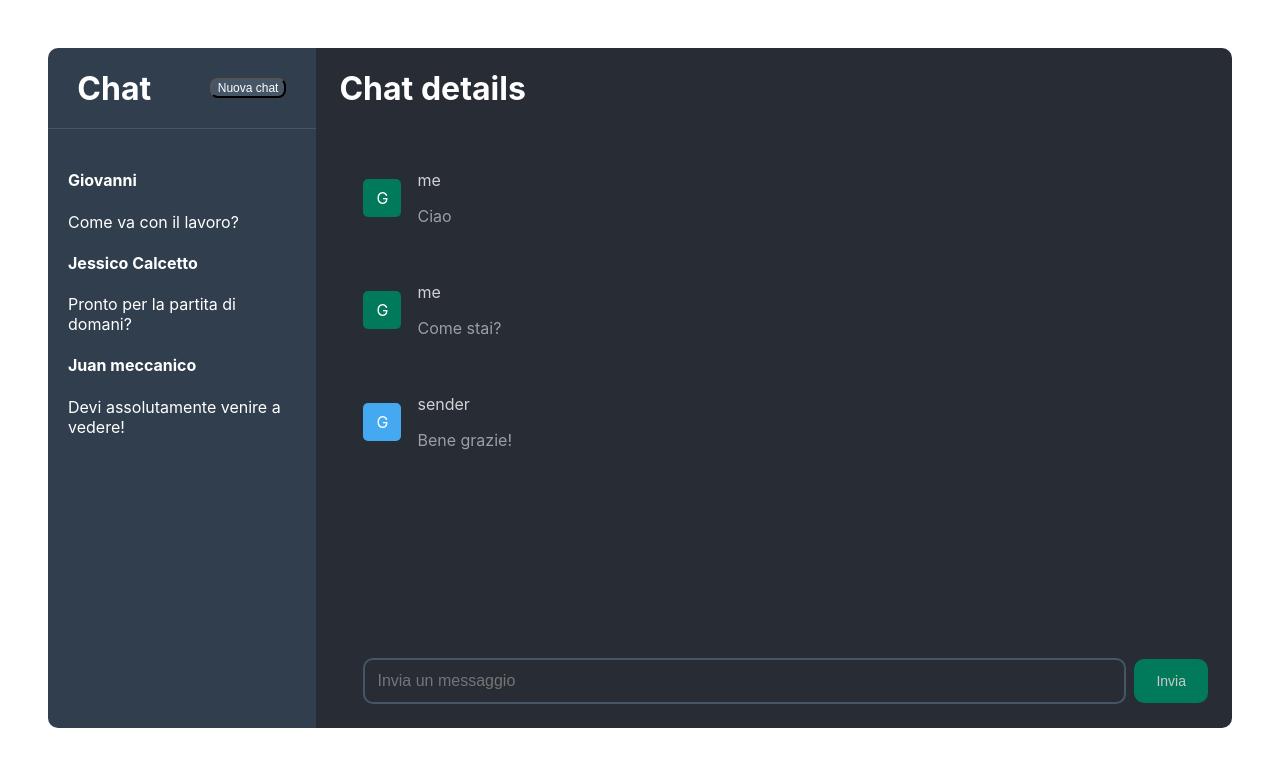
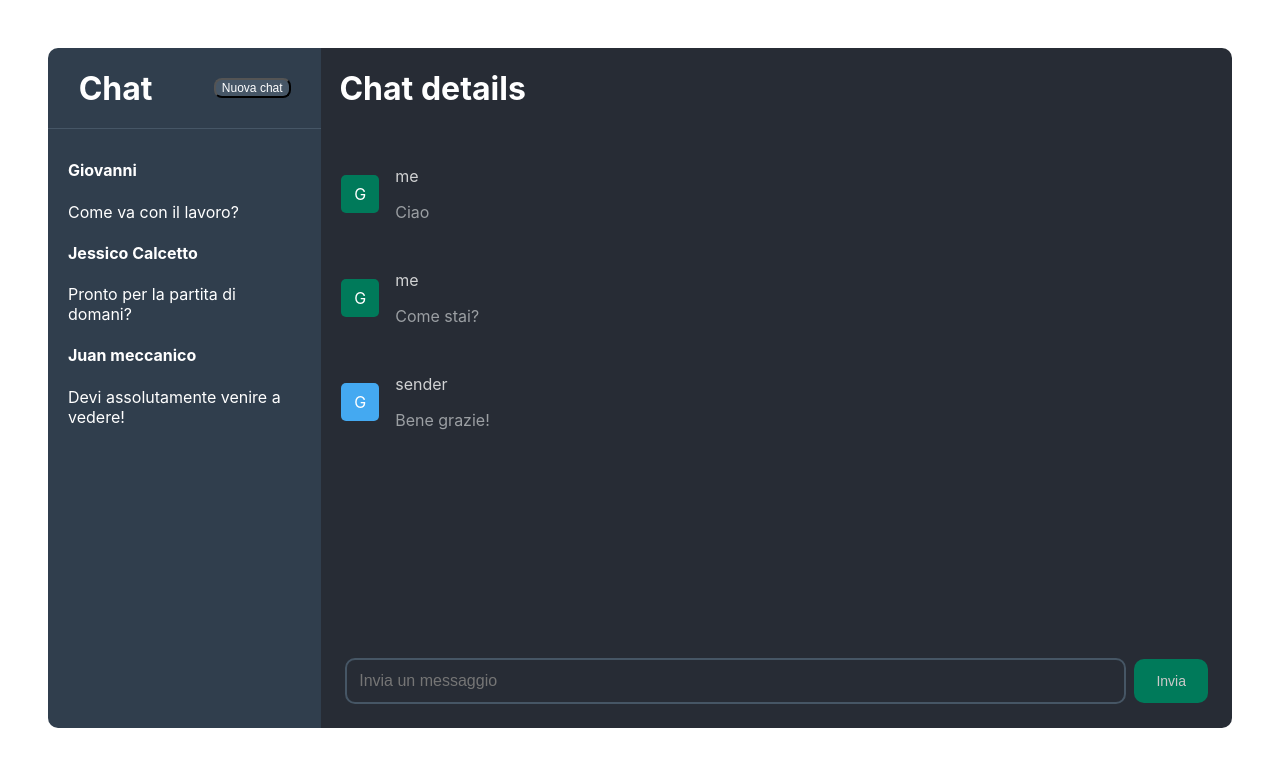
Before and after one commit to erysmvn/Chat-app, a React (Create React App) app: page / in a window 1280 px wide. Shown: the top 766 px of the page. Built offline with nearby package versions, Linux system fonts and the light colour scheme.

Commit message:
textbox-autoclear

```diff
--- a/src/components/ChatDetail.css
+++ b/src/components/ChatDetail.css
@@ -7,11 +7,15 @@
   color: white;
   border-top-right-radius: 10px;
   border-bottom-right-radius: 10px;
+}
+
+.chat-detail-container h1 {
   padding-left: 2%;
 }
 
 .chat-bubbles-container {
   height: 100%;
+  flex-direction: column;
   padding: 12px;
   overflow: scroll;
 }
@@ -39,7 +43,7 @@
 .chat-bubble {
   display: flex;
   align-items: center;
-  padding: 12px;
+  padding: 8px;
 }
 
 .chat-bubble:hover {
--- a/src/components/ChatDetail.tsx
+++ b/src/components/ChatDetail.tsx
@@ -15,6 +15,8 @@ function ChatDetailSelection() {
                 sentAt: new Date().toString(),
             },
         ]);
+
+        setInputContent("")
     };
 
     const handleKeyDown = (event: any) => {
--- a/src/components/ChatList.css
+++ b/src/components/ChatList.css
@@ -42,7 +42,7 @@
     display: flex;
     align-items: center;
     margin: 10px 0px;
-    padding: 10px 20px;
+    padding: 0px 20px;
     cursor: pointer;
   }
 
--- a/src/components/ChatList.tsx
+++ b/src/components/ChatList.tsx
@@ -1,6 +1,7 @@
 import { ChatPreview } from "../models/ChatPreview";
 import "./ChatList.css"
 import ChatListTable from "./ChatListTable";
+import ChatPreviewCell from "./ChatPreview";
 
 function ChatListSelection() {
 
```
